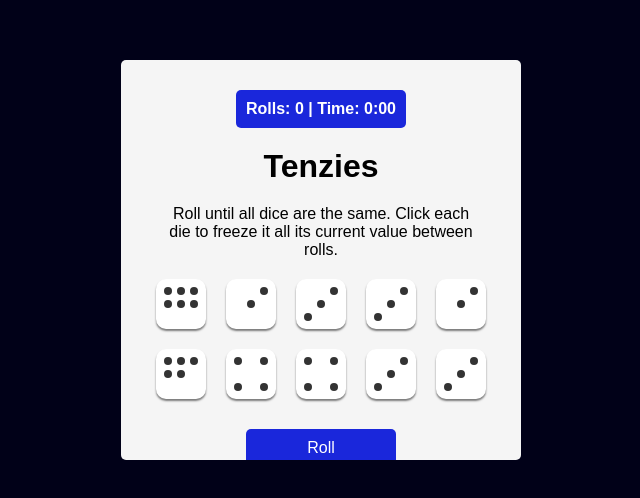
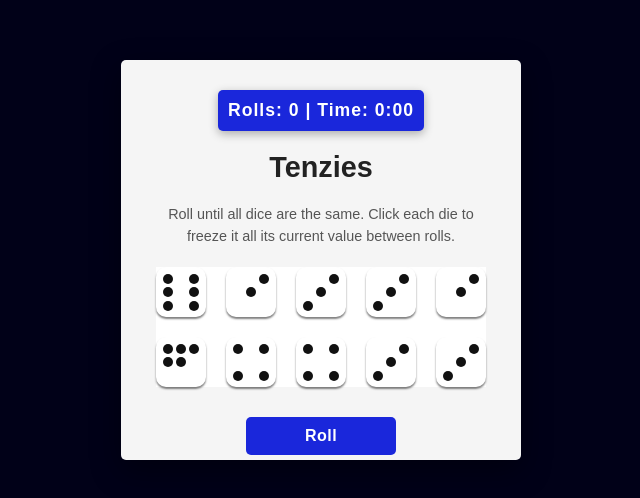
Before and after one commit to Mico1104/Tenzies-game, a React (Vite) app: page / in a window 1280 px wide. Shown: the part 140-638 px from the top of the page, without its empty margins (319-959 px from the left). Built offline with nearby package versions, Linux system fonts and the light colour scheme.

Commit message:
Adding effect in index.css file

```diff
--- a/src/index.css
+++ b/src/index.css
@@ -36,17 +36,26 @@ div#root {
     scroll-behavior: smooth;
     scrollbar-width: thin;
     padding-bottom: 20px;
+    box-shadow: 0 10px 30px rgba(0, 0, 0, 0.4);
+    transition: all 0.3s ease-in-out;
+
 }
 
 #title {
     text-align: center;
     margin-bottom: 20px;
+    font-size: 1.8rem;
+    font-weight: 700;
+    color: #222;
 }
 
 #text {
     margin-bottom: 20px;
     text-align: center;
     max-width: 80%;
+    font-size: 0.9rem;
+    line-height: 1.5;
+    color: #555;
 }
 
 main {
@@ -56,6 +65,9 @@ main {
     align-content: center;
     gap: 20px;
     margin-bottom: 30px;
+    cursor: pointer;
+    transition: all 0.2s ease;
+    background-color: white;
 }
 
 .dice-button {
@@ -75,6 +87,22 @@ main {
     box-shadow: 0 2px 2px rgba(0, 0, 0, 0.5);
 }
 
+.dice-button:hover {
+    transform: scale(1.1);
+    box-shadow: 0 4px 10px rgba(0, 0, 0, 0.3);
+}
+
+/* Click (press) effect */
+.dice-button:active {
+    transform: scale(0.95);
+}
+
+/* Optional: selected/held dice state */
+.dice-button.held {
+    background-color: #59E391;
+    box-shadow: 0 0 10px rgba(89, 227, 145, 0.7);
+}
+
 .pip {
     display: block;
     width: 8px;
@@ -83,15 +111,19 @@ main {
     background-color: #333;
     align-self: center;
     justify-self: center;
+    background-color: #111;
+    width: 10px;
+    height: 10px;
 }
 
-.face-1 .pip{
+.face-1 .pip {
     grid-area: d;
 }
 
 .face-2 .pip:nth-child(1) {
     grid-area: b;
 }
+
 .face-2 .pip:nth-child(2) {
     grid-area: d;
 }
@@ -99,23 +131,28 @@ main {
 .face-3 .pip:nth-child(1) {
     grid-area: b;
 }
+
 .face-3 .pip:nth-child(2) {
     grid-area: d;
 }
-.face-3 .pip:nth-child(3){
+
+.face-3 .pip:nth-child(3) {
     grid-area: f;
 }
 
-.face-4 .pip:nth-child(1){
+.face-4 .pip:nth-child(1) {
     grid-area: a;
 }
-.face-4 .pip:nth-child(2){
+
+.face-4 .pip:nth-child(2) {
     grid-area: b;
 }
-.face-4 .pip:nth-child(3){
+
+.face-4 .pip:nth-child(3) {
     grid-area: f;
 }
-.face-4 .pip:nth-child(4){
+
+.face-4 .pip:nth-child(4) {
     grid-area: g;
 }
 
@@ -126,6 +163,31 @@ main {
         "f . g";
 }
 
+.face-6 .pip:nth-child(1) {
+    grid-area: a;
+}
+
+.face-6 .pip:nth-child(2) {
+    grid-area: b;
+}
+
+.face-6 .pip:nth-child(3) {
+    grid-area: c;
+}
+
+.face-6 .pip:nth-child(4) {
+    grid-area: e;
+}
+
+.face-6 .pip:nth-child(5) {
+    grid-area: f;
+}
+
+.face-6 .pip:nth-child(6) {
+    grid-area: g;
+}
+
+
 #time {
     font-weight: 700;
     background-color: rgb(26, 39, 219);
@@ -133,6 +195,9 @@ main {
     border-radius: 5px;
     padding: 10px;
     margin-bottom: 20px;
+    font-size: 1.1rem;
+    letter-spacing: 1px;
+    box-shadow: 0 3px 10px rgba(0, 0, 0, 0.3);
 }
 
 .roll-button {
@@ -145,6 +210,21 @@ main {
     color: white;
     border-radius: 5px;
     margin: 0 auto;
+    cursor: pointer;
+    font-weight: 600;
+    letter-spacing: 0.5px;
+    transition: all 0.2s ease;
+}
+
+/* Hover effect */
+.roll-button:hover {
+    background-color: rgb(15, 28, 180);
+    transform: translateY(-2px);
+}
+
+/* Click effect */
+.roll-button:active {
+    transform: translateY(1px);
 }
 
 
@@ -163,3 +243,32 @@ main {
     white-space: nowrap;
     border: 0;
 }
+
+/* ===== SCROLLBAR (for better look) ===== */
+
+.tenzies::-webkit-scrollbar {
+  width: 6px;
+}
+
+.tenzies::-webkit-scrollbar-thumb {
+  background: #888;
+  border-radius: 10px;
+}
+
+.tenzies::-webkit-scrollbar-thumb:hover {
+  background: #555;
+}
+
+/* ===== MOBILE RESPONSIVENESS ===== */
+
+@media (max-width: 500px) {
+  main {
+    grid-template-columns: repeat(5, 40px);
+    gap: 12px;
+  }
+
+  .dice-button {
+    width: 40px;
+    height: 40px;
+  }
+}
```
Lines whose indentation alone changed are shown as unchanged.
